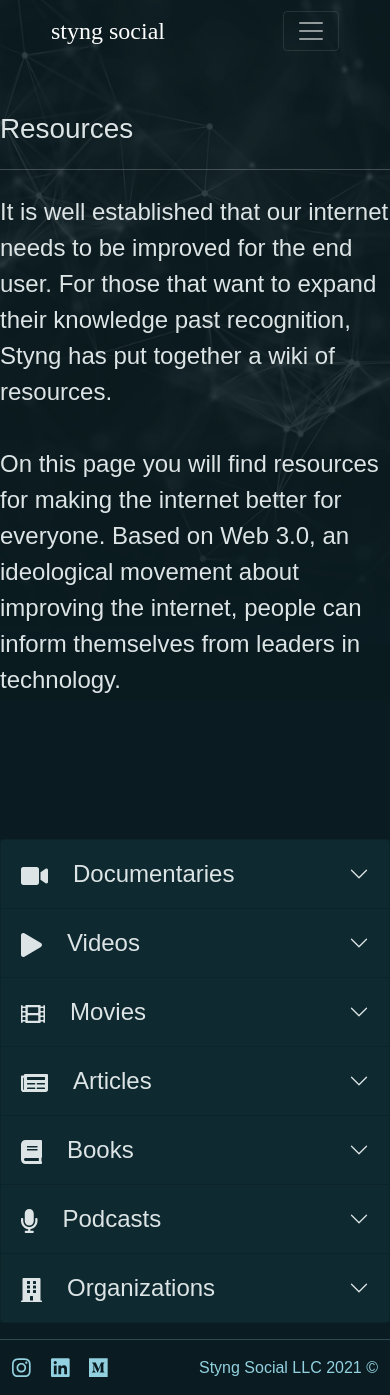
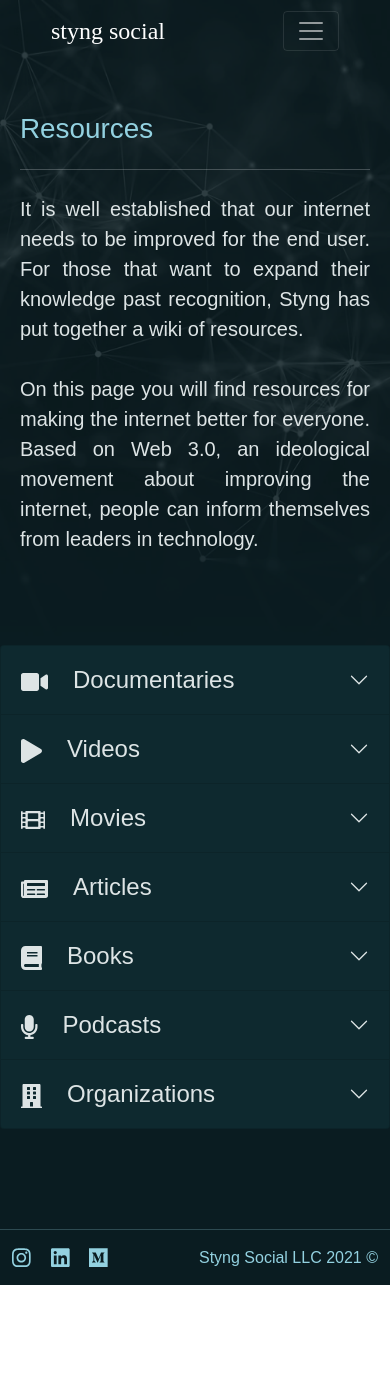
Before and after one commit to StyngSocial/Styng, a Next.js app: page /resources in a window 390 px wide. After the commit the page ends 1285 px from the top, so only its background shows below. Built offline with nearby package versions, Linux system fonts and the light colour scheme; a web font is replaced by a local one.

Commit message:
Changed some styling to look better on screen.

```diff
--- a/components/ResourceJumobtron/ResourceJumbotron.module.scss
+++ b/components/ResourceJumobtron/ResourceJumbotron.module.scss
@@ -1,11 +1,19 @@
 .resourceJumbotron {
   margin-top: 50px;
   margin-bottom: 75px;
-  padding-bottom: 50px;
+  text-align: justify;
   display: flex;
   color: #dde4e5;
+  p {
+    font-size: 1.5rem;
+  }
+  h1 {
+    color: #93d1e0;
+  }
+  @media (max-width: 992px) {
+    padding: 0 20px;
+    p {
+      font-size: 1.25rem;
+    }
+  }
 }
-
-.resourceJumbotron p {
-  font-size: 1.5rem;
-}
--- a/pages/resources.js
+++ b/pages/resources.js
@@ -10,7 +10,10 @@
   return (
     <>
       <ResourceJumbotron />
-      <Accordion className="mx-auto col-lg-10">
+      <Accordion
+        className="mx-auto col-lg-10"
+        style={{ "margin-bottom": "100px" }}
+      >
         {resourceData.map((category) => {
           let content = category.content;
           return (
--- a/styles/Home.module.scss
+++ b/styles/Home.module.scss
@@ -11,8 +11,7 @@
   }
   @media (max-width: 992px) {
     margin-top: 50px;
-    padding-left: 20px;
-    padding-right: 20px;
+    padding: 0 20px;
     p {
       font-size: 1.35rem;
     }
```
